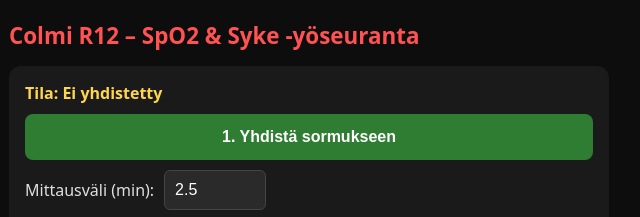
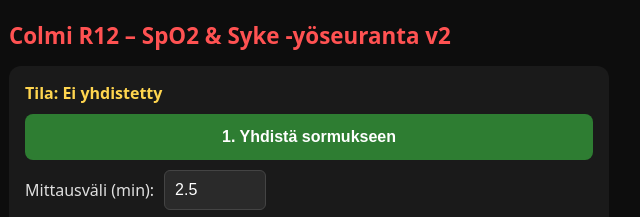
Before and after one commit to AvaRaGane/Sormus, a plain HTML site: page index.html in a window 1280 px wide. Shown: the top 217 px of the page, 331-971 px from the left. Drawn offline with Linux system fonts and the light colour scheme.

Commit message:
Update index.html

```diff
--- a/index.html
+++ b/index.html
@@ -60,7 +60,7 @@
   </style>
 </head>
 <body>
-  <h1>Colmi R12 – SpO2 & Syke -yöseuranta</h1>
+  <h1>Colmi R12 – SpO2 & Syke -yöseuranta v2</h1>
 
   <div class="card">
     <div id="status">Tila: Ei yhdistetty</div>
@@ -173,7 +173,6 @@
       if (activeMode === 'hr') {
         const hex = Array.from(data.slice(0, 6)).map(b => b.toString(16).padStart(2, '0')).join(' ');
         addLog(`  RAW HR: ${hex}`);
-    }
 
         if (data[0] === 0x6A && data[1] === 0x01) {
           const val = data[2];
@@ -189,7 +188,6 @@
           }
         }
       }
-    }
 
     async function ensureConnected() {
       if (device && device.gatt.connected) return true;
```
